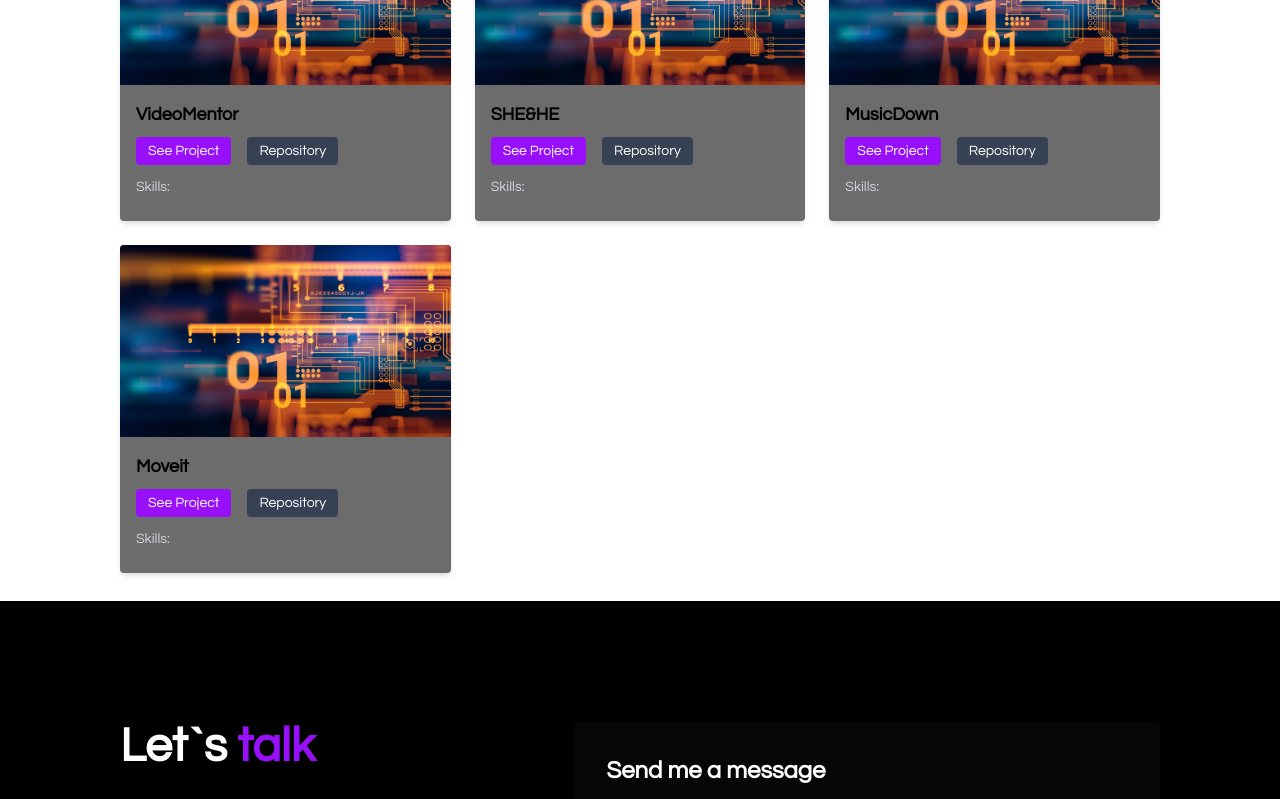
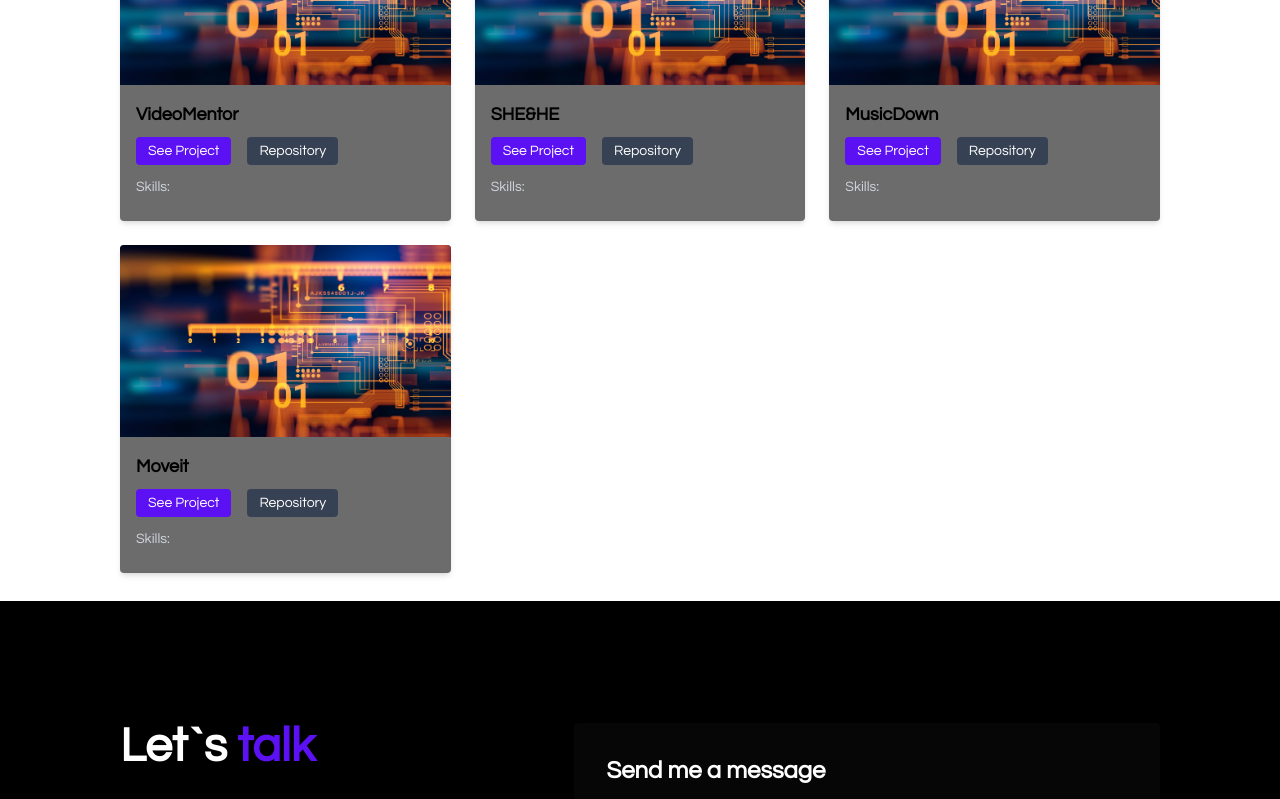
Before and after one commit to MatheusRodriguesEsoft/web-profile, a Next.js app: page / in a window 1280 px wide. Shown: the part 1840-2639 px from the top of the page. Built offline with nearby package versions, Linux system fonts and the light colour scheme.

Commit message:
default-color

```diff
--- a/src/app/globals.css
+++ b/src/app/globals.css
@@ -3,7 +3,7 @@
 :root {
   --background: #ffffff;
   --foreground: #000000;
-  --clr-default: #9810fa;
+  --clr-default: #5c10f4;
   --clr-default-hover: #773bee;
   --clr-bg: #261c3c;
 }
--- a/src/components/ContactsSection.tsx
+++ b/src/components/ContactsSection.tsx
@@ -18,7 +18,7 @@ export const ContactsSection = () => {
           {/* Informações de contato */}
           <div className="w-full lg:w-2/5">
             <h2 className="text-4xl sm:text-5xl font-bold text-white mb-6">
-              Let`s <span className="text-purple-600">talk</span>
+              Let`s <span className="text-(--color-default)">talk</span>
             </h2>
             <p className="text-gray-300 mb-8 text-lg">
               I am always open to new opportunities, collaborations and
```
